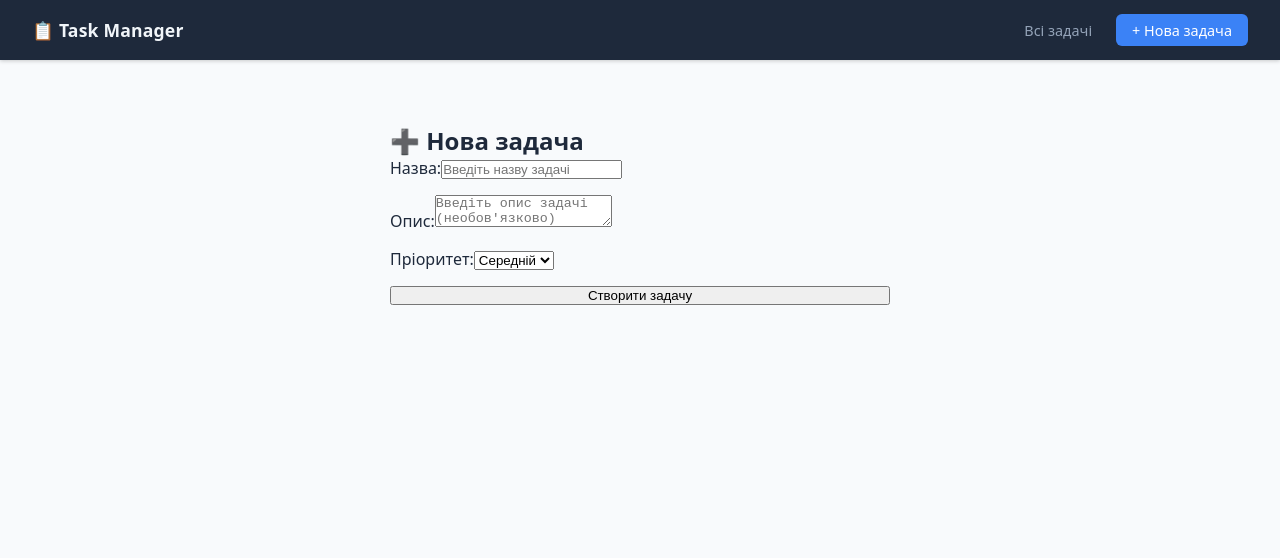
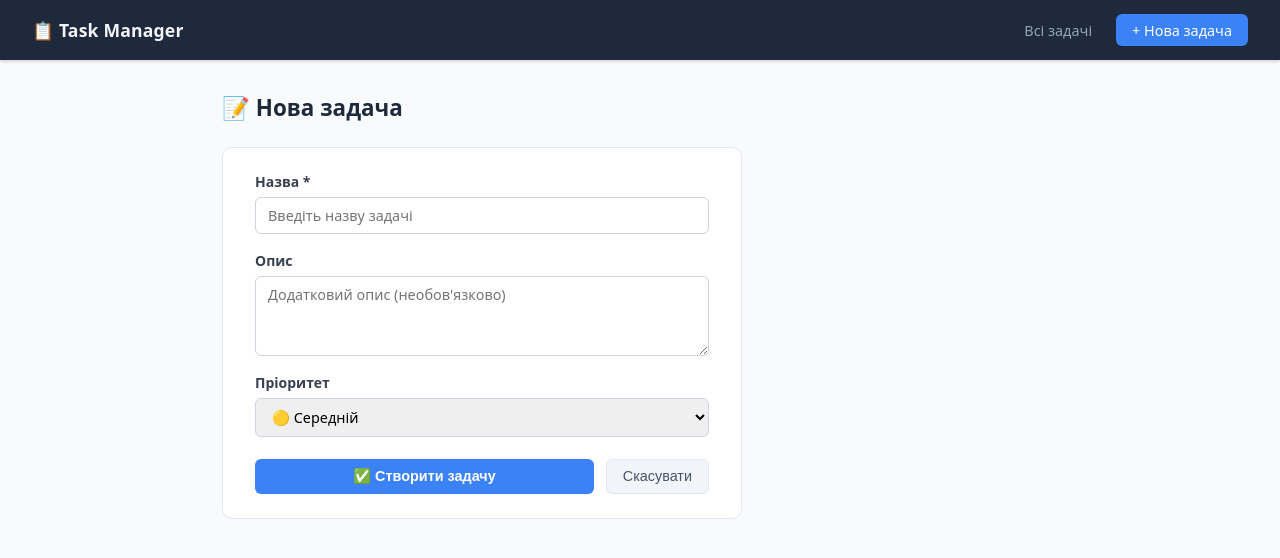
Before and after one commit to maksim-stack/web-programming-labs, a React (Vite) app in the folder web-programming-labs/lab4/: page /tasks/new in a window 1280 px wide. Shown: the top 558 px of the page. Built offline with nearby package versions, Linux system fonts and the light colour scheme.

Commit message:
Lab 4: Сorrected and added styles

```diff
--- a/web-programming-labs/lab4/src/components/TaskCard/TaskCard.module.css
+++ b/web-programming-labs/lab4/src/components/TaskCard/TaskCard.module.css
@@ -0,0 +1,97 @@
+.card {
+  background: #fff;
+  border: 1px solid #e2e8f0;
+  border-left: 4px solid #cbd5e1;
+  border-radius: 8px;
+  padding: 1rem 1.25rem;
+  display: flex;
+  flex-direction: column;
+  gap: 0.5rem;
+  transition: box-shadow 0.15s;
+}
+
+.card:hover {
+  box-shadow: 0 2px 8px rgba(0, 0, 0, 0.08);
+}
+
+.low {
+  border-left-color: #22c55e;
+}
+.medium {
+  border-left-color: #f59e0b;
+}
+.high {
+  border-left-color: #ef4444;
+}
+
+.header {
+  display: flex;
+  align-items: flex-start;
+  justify-content: space-between;
+  gap: 0.5rem;
+}
+
+.title {
+  font-size: 1rem;
+  font-weight: 600;
+  color: #1e293b;
+  margin: 0;
+}
+
+.badge {
+  font-size: 0.75rem;
+  white-space: nowrap;
+  padding: 0.2rem 0.5rem;
+  border-radius: 4px;
+  background: #f1f5f9;
+  color: #64748b;
+}
+
+.description {
+  font-size: 0.875rem;
+  color: #64748b;
+  margin: 0;
+  line-height: 1.5;
+}
+
+.footer {
+  display: flex;
+  gap: 1rem;
+  font-size: 0.8rem;
+  color: #94a3b8;
+}
+
+.actions {
+  display: flex;
+  gap: 0.5rem;
+  margin-top: 0.25rem;
+}
+
+.detailBtn {
+  flex: 1;
+  padding: 0.4rem 0.75rem;
+  background: #3b82f6;
+  color: #fff;
+  border: none;
+  border-radius: 6px;
+  cursor: pointer;
+  font-size: 0.85rem;
+}
+
+.detailBtn:hover {
+  background: #2563eb;
+}
+
+.deleteBtn {
+  padding: 0.4rem 0.75rem;
+  background: #fee2e2;
+  color: #dc2626;
+  border: none;
+  border-radius: 6px;
+  cursor: pointer;
+  font-size: 0.85rem;
+}
+
+.deleteBtn:hover {
+  background: #fecaca;
+}
--- a/web-programming-labs/lab4/src/pages/NewTaskPage/NewTaskPage.module.css
+++ b/web-programming-labs/lab4/src/pages/NewTaskPage/NewTaskPage.module.css
@@ -1,29 +1,96 @@
+.container {
+  max-width: 520px;
+}
+
+.title {
+  font-size: 1.4rem;
+  font-weight: 700;
+  color: #1e293b;
+  margin: 0 0 1.5rem;
+}
+
 .form {
+  background: #fff;
+  border: 1px solid #e2e8f0;
+  border-radius: 10px;
+  padding: 1.5rem 2rem;
   display: flex;
   flex-direction: column;
-  gap: 0.75rem;
-  max-width: 400px;
-  margin-top: 1rem;
+  gap: 1.1rem;
 }
 
-.input,
-.textarea,
-.select {
-  padding: 0.5rem;
-  border: 1px solid #cbd5e1;
-  border-radius: 0.25rem;
-  font-size: 1rem;
+.field {
+  display: flex;
+  flex-direction: column;
+  gap: 0.35rem;
 }
 
-.button {
-  padding: 0.5rem 1rem;
-  background-color: #3b82f6;
-  color: white;
-  border: none;
-  border-radius: 0.25rem;
-  cursor: pointer;
+.field label {
+  font-size: 0.875rem;
+  font-weight: 600;
+  color: #374151;
 }
 
-.button:hover {
-  background-color: #2563eb;
+.field input,
+.field textarea,
+.field select {
+  padding: 0.5rem 0.75rem;
+  border: 1px solid #cbd5e1;
+  border-radius: 6px;
+  font-size: 0.9rem;
+  font-family: inherit;
+  transition: border-color 0.15s;
 }
+
+.field input:focus,
+.field textarea:focus,
+.field select:focus {
+  outline: none;
+  border-color: #3b82f6;
+}
+
+.field textarea {
+  resize: vertical;
+  min-height: 80px;
+}
+
+.error {
+  font-size: 0.8rem;
+  color: #ef4444;
+}
+
+.actions {
+  display: flex;
+  gap: 0.75rem;
+  margin-top: 0.25rem;
+}
+
+.submitBtn {
+  flex: 1;
+  padding: 0.55rem 1rem;
+  background: #3b82f6;
+  color: #fff;
+  border: none;
+  border-radius: 6px;
+  cursor: pointer;
+  font-size: 0.9rem;
+  font-weight: 600;
+}
+
+.submitBtn:hover {
+  background: #2563eb;
+}
+
+.cancelBtn {
+  padding: 0.55rem 1rem;
+  background: #f1f5f9;
+  color: #475569;
+  border: 1px solid #e2e8f0;
+  border-radius: 6px;
+  cursor: pointer;
+  font-size: 0.9rem;
+}
+
+.cancelBtn:hover {
+  background: #e2e8f0;
+}
--- a/web-programming-labs/lab4/src/pages/NewTaskPage/NewTaskPage.tsx
+++ b/web-programming-labs/lab4/src/pages/NewTaskPage/NewTaskPage.tsx
@@ -1,6 +1,7 @@
 import { useState } from "react";
 import { useNavigate } from "react-router";
 import type { Task, TaskPriority, TaskStatus } from "../../types/task";
+import styles from "./NewTaskPage.module.css";
 
 interface NewTaskPageProps {
   onAdd: (task: Task) => void;
@@ -12,14 +13,17 @@ export default function NewTaskPage({ onAdd }: NewTaskPageProps) {
   const [title, setTitle] = useState("");
   const [description, setDescription] = useState("");
   const [priority, setPriority] = useState<TaskPriority>("medium");
+  const [error, setError] = useState("");
 
   const handleSubmit = (e: React.FormEvent) => {
     e.preventDefault();
 
     if (!title.trim()) {
-      alert("Назва задачі обов'язкова!");
+      setError("Назва задачі обов'язкова!");
       return;
     }
+
+    setError("");
 
     const newTask: Task = {
       id: crypto.randomUUID(),
@@ -35,40 +39,60 @@ export default function NewTaskPage({ onAdd }: NewTaskPageProps) {
   };
 
   return (
-    <div style={{ maxWidth: "500px", margin: "2rem auto" }}>
-      <h2>➕ Нова задача</h2>
-      <form onSubmit={handleSubmit} style={{ display: "flex", flexDirection: "column", gap: "1rem" }}>
-        <label>
-          Назва:
+    <div className={styles.container}>
+      <h2 className={styles.title}>📝 Нова задача</h2>
+
+      <form className={styles.form} onSubmit={handleSubmit}>
+        <div className={styles.field}>
+          <label htmlFor="title">Назва *</label>
           <input
+            id="title"
             type="text"
             value={title}
             onChange={(e) => setTitle(e.target.value)}
             placeholder="Введіть назву задачі"
-            required
           />
-        </label>
+          {error && <span className={styles.error}>{error}</span>}
+        </div>
 
-        <label>
-          Опис:
+        <div className={styles.field}>
+          <label htmlFor="description">Опис</label>
           <textarea
+            id="description"
             value={description}
             onChange={(e) => setDescription(e.target.value)}
-            placeholder="Введіть опис задачі (необов'язково)"
+            placeholder="Додатковий опис (необов'язково)"
           />
-        </label>
+        </div>
 
-        <label>
-          Пріоритет:
-          <select value={priority} onChange={(e) => setPriority(e.target.value as TaskPriority)}>
-            <option value="low">Низький</option>
-            <option value="medium">Середній</option>
-            <option value="high">Високий</option>
+        <div className={styles.field}>
+          <label htmlFor="priority">Пріоритет</label>
+          <select
+            id="priority"
+            value={priority}
+            onChange={(e) => setPriority(e.target.value as TaskPriority)}
+          >
+            <option value="low">🟢 Низький</option>
+            <option value="medium">🟡 Середній</option>
+            <option value="high">🔴 Високий</option>
           </select>
-        </label>
+        </div>
 
-        <button type="submit">Створити задачу</button>
+        <div className={styles.actions}>
+          <button type="submit" className={styles.submitBtn}>
+            ✅ Створити задачу
+          </button>
+          <button
+            type="button"
+            className={styles.cancelBtn}
+            onClick={() => {
+              navigate("/tasks")
+            }}
+          >
+            Скасувати
+          </button>
+        </div>
       </form>
     </div>
-  );
+    );
 }
--- a/web-programming-labs/lab4/src/pages/TaskDetailPage/TaskDetailPage.module.css
+++ b/web-programming-labs/lab4/src/pages/TaskDetailPage/TaskDetailPage.module.css
@@ -0,0 +1,81 @@
+.container {
+  max-width: 600px;
+}
+
+.back {
+  display: inline-block;
+  margin-bottom: 1.5rem;
+  color: #64748b;
+  text-decoration: none;
+  font-size: 0.9rem;
+}
+
+.back:hover {
+  color: #3b82f6;
+}
+
+.card {
+  background: #fff;
+  border: 1px solid #e2e8f0;
+  border-radius: 10px;
+  padding: 1.5rem 2rem;
+  display: flex;
+  flex-direction: column;
+  gap: 1rem;
+}
+
+.title {
+  font-size: 1.4rem;
+  font-weight: 700;
+  color: #1e293b;
+  margin: 0;
+}
+
+.description {
+  color: #64748b;
+  line-height: 1.6;
+  margin: 0;
+}
+
+.meta {
+  display: flex;
+  flex-direction: column;
+  gap: 0.5rem;
+  font-size: 0.9rem;
+  color: #475569;
+}
+
+.meta label {
+  font-weight: 600;
+  color: #1e293b;
+}
+
+.select {
+  margin-left: 0.5rem;
+  padding: 0.25rem 0.5rem;
+  border: 1px solid #cbd5e1;
+  border-radius: 6px;
+  font-size: 0.9rem;
+  cursor: pointer;
+}
+
+.deleteBtn {
+  padding: 0.5rem 1.25rem;
+  background: #ef4444;
+  color: #fff;
+  border: none;
+  border-radius: 6px;
+  cursor: pointer;
+  font-size: 0.9rem;
+  width: fit-content;
+}
+
+.deleteBtn:hover {
+  background: #dc2626;
+}
+
+.notFound {
+  text-align: center;
+  padding: 3rem;
+  color: #94a3b8;
+}
```
